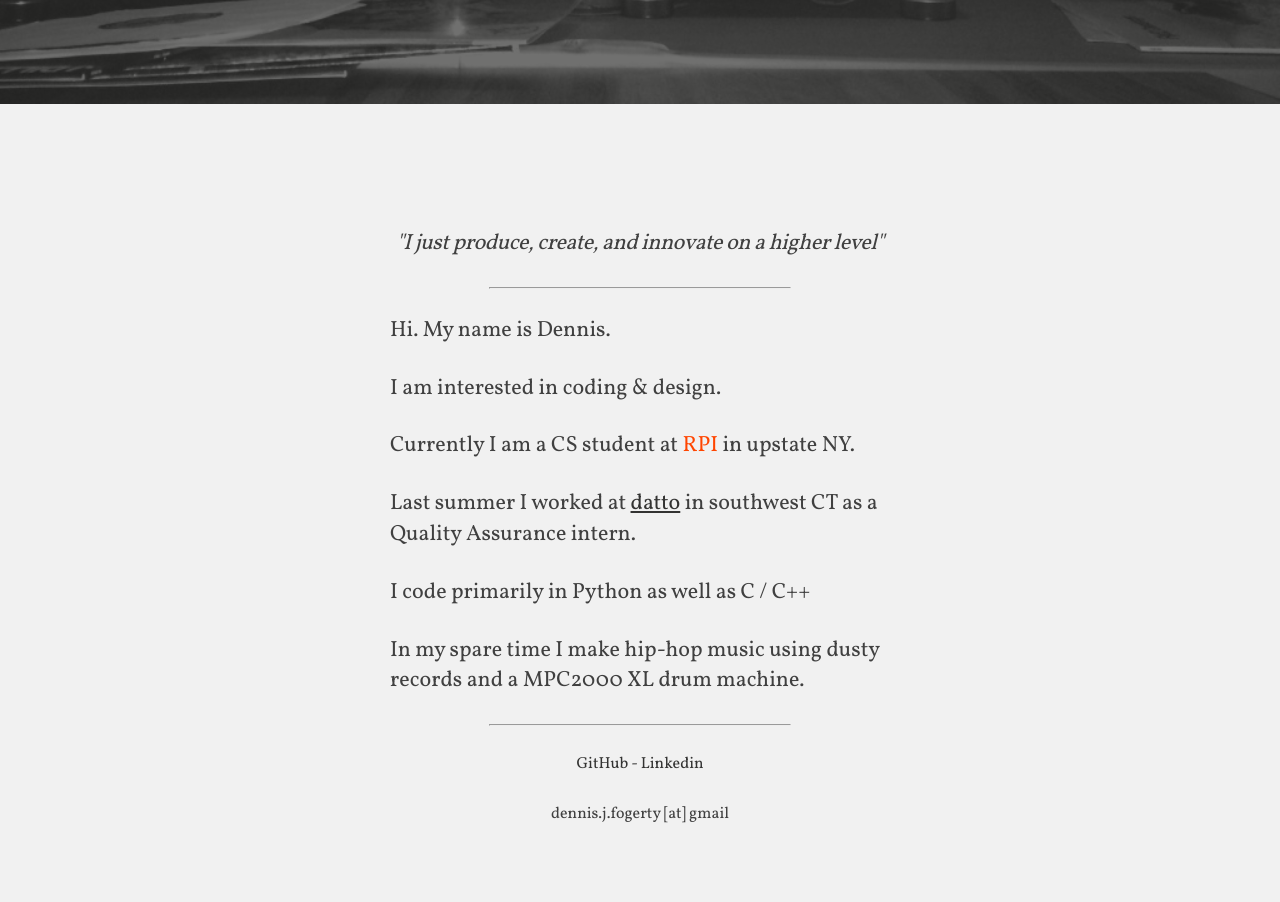
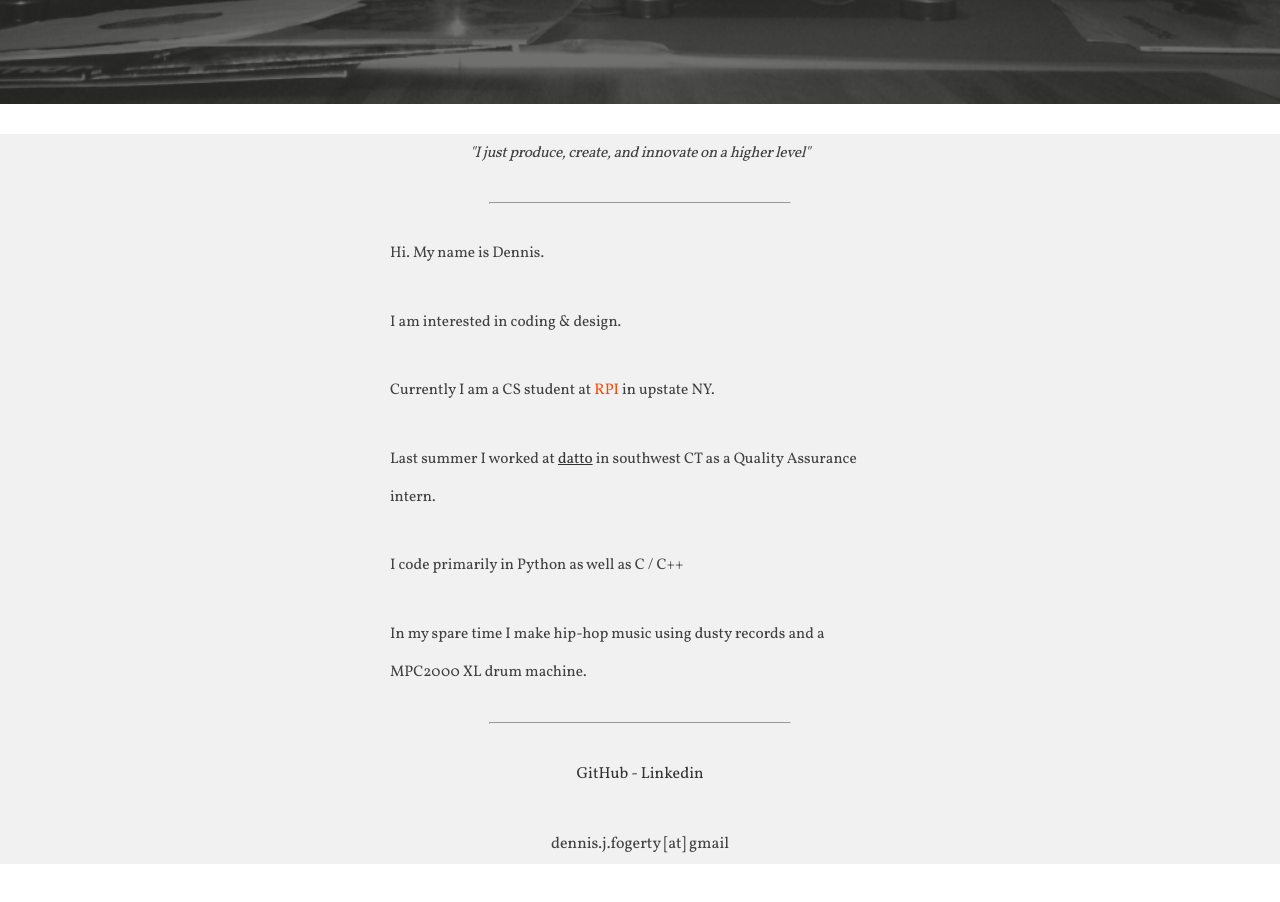
Before and after one commit to fogerd/fogerd.github.io, a plain HTML site: page index.html in a window 1280 px wide. Shown: the part 696-1598 px from the top of the page. After the commit the page ends 1560 px from the top, so only its background shows below. Drawn offline with Linux system fonts and the light colour scheme.

Commit message:
trying somthing...

```diff
--- a/style.css
+++ b/style.css
@@ -22,6 +22,7 @@ body {
 	height: 100%;
 
 }
+
 
 a {
 text-decoration:underline;
@@ -97,20 +98,21 @@ margin-left: 0%;
 
 #main {
 background-color: #f1f1f1;
-min-width: 100%;
-height: 100%;
+/*min-width: 100%;*/
+
 display: block;
 position: relative;
 color:#111111;
 height:auto;
-padding-top: 25px;
-padding-bottom: 5px;
+/*height: 100%;*/
+/*padding-top: 25px;*/
+/*padding-bottom: 5px;*/
 }
 
 #main ul{
-list-style-type: disc;
+/*list-style-type: disc;*/
 list-style-image: none;
-margin-top: 30px;
+/*margin-top: 30px;*/
 }
 
 
@@ -118,7 +120,7 @@ margin-top: 30px;
 text-align: left;
 min-width: 100%;
 height: 100%;
-width: 640px;
+/*width: 640px;*/
 margin: 0 auto;
 }
 
@@ -189,11 +191,12 @@ background-position:center;
 }
 
 #abouttext p{
-font-size: 22px;
-margin-top: 27px;
-margin-bottom: 27px;
+font-size: 1.2vw;
+margin-top: 30px;
+margin-bottom: 30px;
+
 color: #404040;
-line-height: 1.4em;
+line-height: 2.5em;
 }
 
 #openingheader{
@@ -221,8 +224,8 @@ display: block;
 text-align: left;
 width: 500px;
 margin: 0 auto;
-margin-top: 100px;
-margin-bottom: 80px;
+/*margin-top: 100px;
+margin-bottom: 80px;*/
 }
 
 #links{
```
